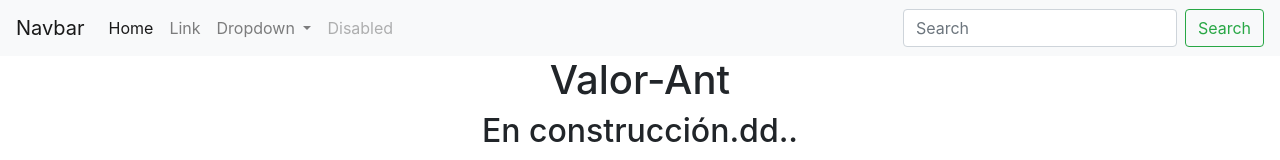
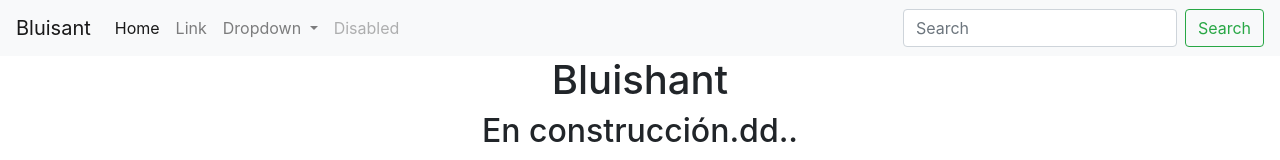
Before and after one commit to Bluishant/bluishant.github.io, a plain HTML site: page index.html in a window 1280 px wide. Shown: the top 160 px of the page. Drawn offline with nearby package versions, Linux system fonts and the light colour scheme.

Commit message:
bluishant name

```diff
--- a/index.html
+++ b/index.html
@@ -14,7 +14,7 @@
 <!--Nav-Bar----------------------------------------------->
   <center>
     <nav class="navbar navbar-expand-lg navbar-light bg-light">
-      <a class="navbar-brand" href="#">Navbar</a>
+      <a class="navbar-brand" href="#">Bluisant</a>
       <button class="navbar-toggler" type="button" data-toggle="collapse" data-target="#navbarSupportedContent" aria-controls="navbarSupportedContent" aria-expanded="false" aria-label="Toggle navigation">
         <span class="navbar-toggler-icon"></span>
       </button>
@@ -50,7 +50,7 @@
     </nav>
 <!--Nav-Bar---------------------------------------------------------------->
 
-    <h1>Valor-Ant</h1>
+    <h1>Bluishant</h1>
     <h2>En construcción.dd..</h2>
     <h1>La beta cerrada comienza en:</h1>
   </center>
```
